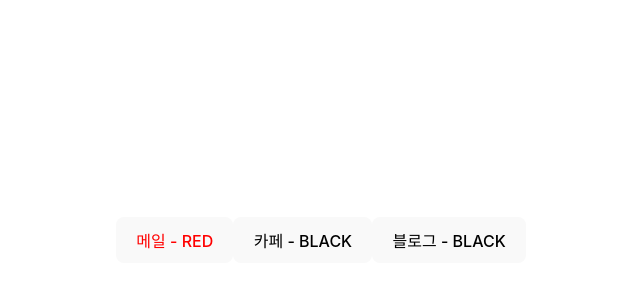
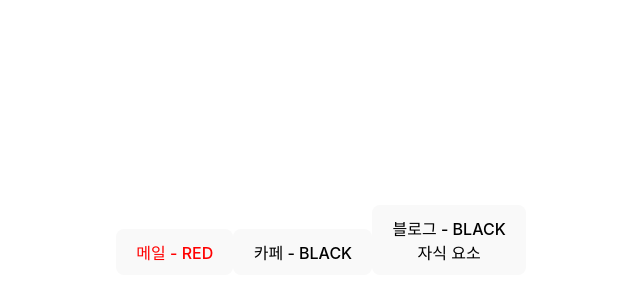
Before and after one commit to kkang123/React_TIL, a React (Vite) app: page / in a window 1280 px wide. Shown: the part 160-460 px from the top of the page, without its empty margins (319-959 px from the left). Built offline with nearby package versions, Linux system fonts and the light colour scheme.

Commit message:
📝 자식 요소 children 추가

```diff
--- a/src/App.tsx
+++ b/src/App.tsx
@@ -33,7 +33,11 @@ function App() {
       {/* <Button text={"메일"} color={"red"} /> */}
       <Button {...buttonProps} />
       <Button text={"카페"} />
-      <Button text={"블로그"} />
+
+      {/* children 이라는 props로 전달되는 값 */}
+      <Button text={"블로그"}>
+        <div>자식 요소</div>
+      </Button>
     </>
   );
 }
--- a/src/components/common/Button.tsx
+++ b/src/components/common/Button.tsx
@@ -1,12 +1,14 @@
 interface ButtonProps {
   text: string;
   color?: string;
+  children?: React.ReactNode;
+  // ReactNode 타입 사용하면 문자열, 숫자, React 요소, 배열, 조각 등 모든 타입의 자식을 포함 가능
 }
 
 // const Button = (props: ButtonProps) => {
 
 // 구조 분해 할당을 사용하여 컴포넌트의 props를 직접 받을 때
-const Button = ({ text, color }: ButtonProps) => {
+const Button = ({ text, color, children }: ButtonProps) => {
   return (
     <>
       {/* <button style={{ color: props.color }}>
@@ -14,6 +16,7 @@ const Button = ({ text, color }: ButtonProps) => {
       </button> */}
       <button style={{ color: color }}>
         {text} - {color?.toUpperCase()}
+        {children}
       </button>
     </>
   );
```
